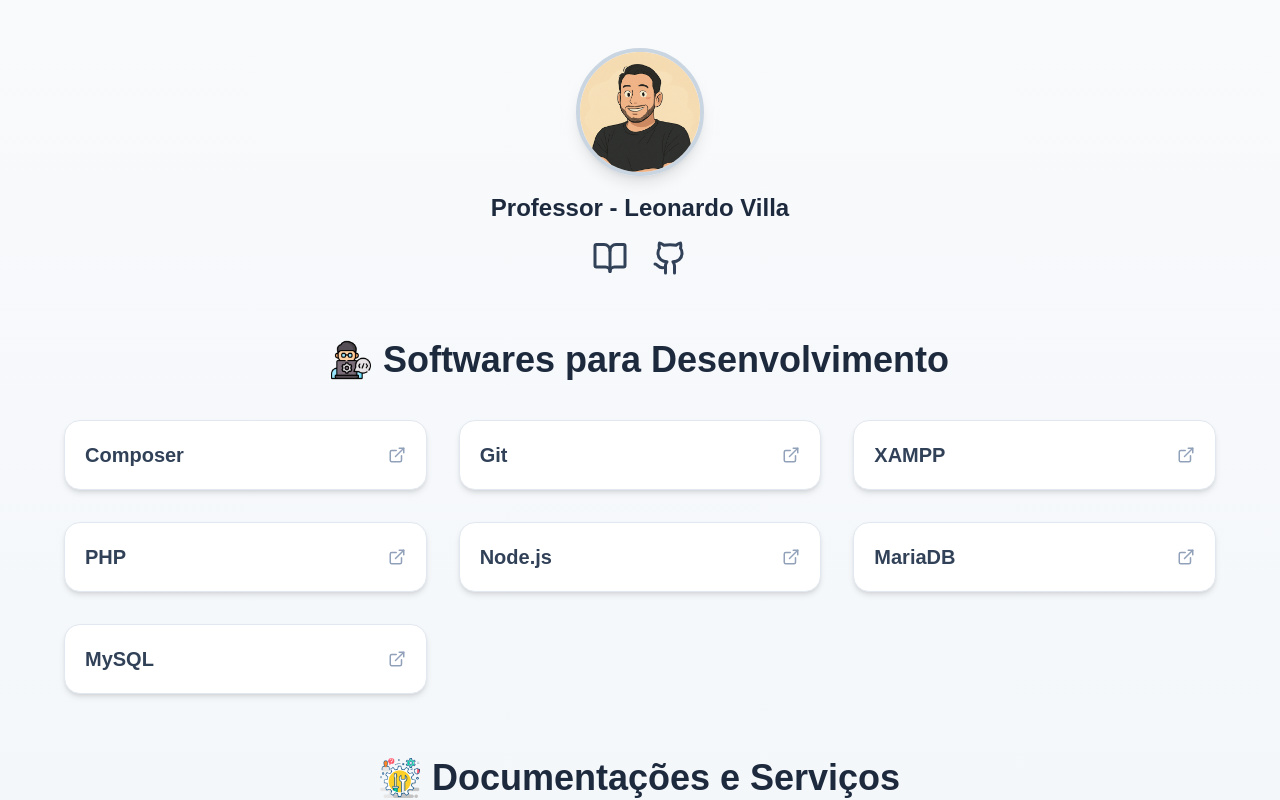
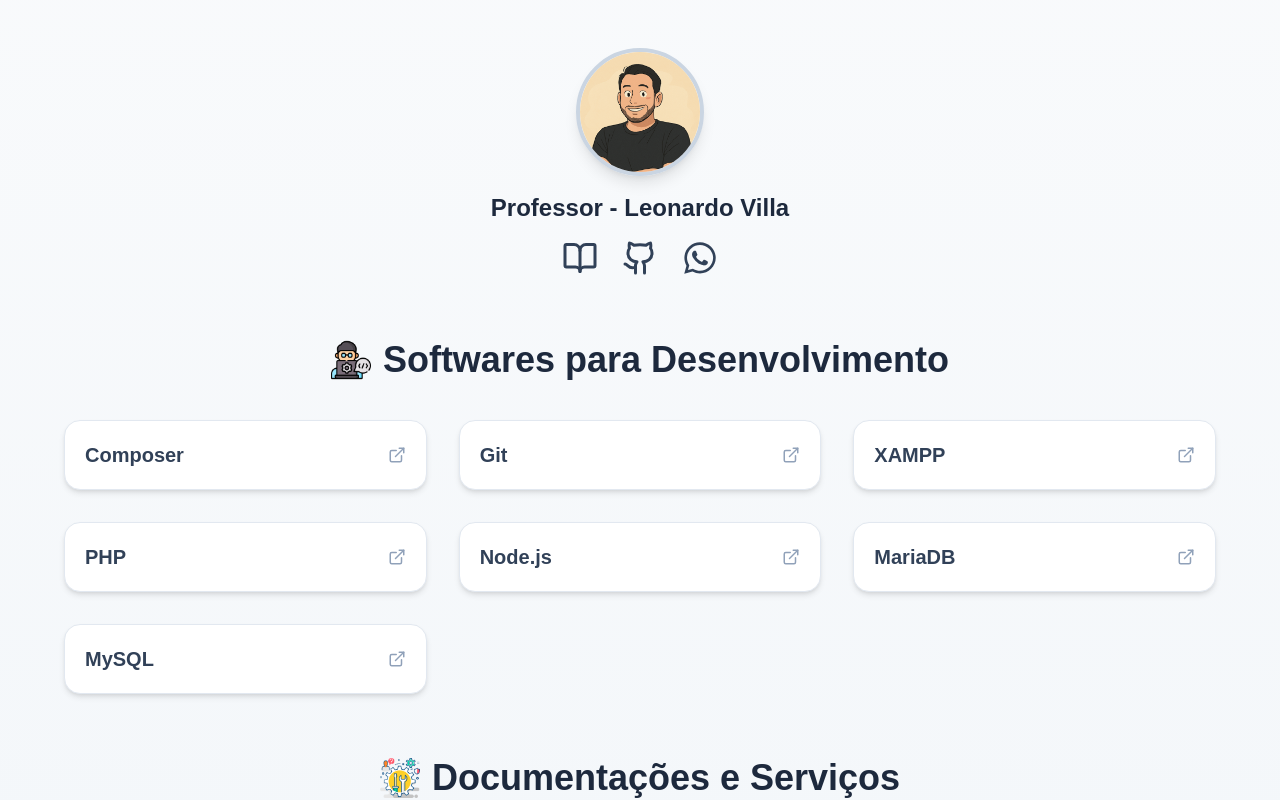
Before and after one commit to LeonardoVilla/repositorioclass, a Next.js app: page / in a window 1280 px wide. Shown: the top 800 px of the page. Built offline with nearby package versions, Linux system fonts and the light colour scheme.

Commit message:
Ajuste na tela principal inclusao icone whatsapp

```diff
--- a/package.json
+++ b/package.json
@@ -13,7 +13,8 @@
     "lucide-react": "^0.548.0",
     "next": "16.0.1",
     "react": "19.2.0",
-    "react-dom": "19.2.0"
+    "react-dom": "19.2.0",
+    "react-icons": "^5.5.0"
   },
   "devDependencies": {
     "@tailwindcss/postcss": "^4",
--- a/src/app/page.tsx
+++ b/src/app/page.tsx
@@ -3,6 +3,7 @@
 
 import { motion } from "framer-motion";
 import { ExternalLink, Github, BookOpen } from "lucide-react"; // BookOpen como ícone do Classroom
+import { FaWhatsapp } from "react-icons/fa"
 
 const softwares = [
   { name: "Composer", url: "https://getcomposer.org/download/" },
@@ -75,6 +76,15 @@
           >
             <Github size={36} />
           </a>
+          <a
+            href="https://wa.me/5565981391515"
+            target="_blank"
+            rel="noopener noreferrer"
+            className="text-slate-700 hover:text-green-600 transition-colors"
+          >
+            <FaWhatsapp size={36} />
+          </a>
+
         </div>
       </div>
 
```
Also changed, not shown: 1 other file (tests, documents, lock files or other folders).
